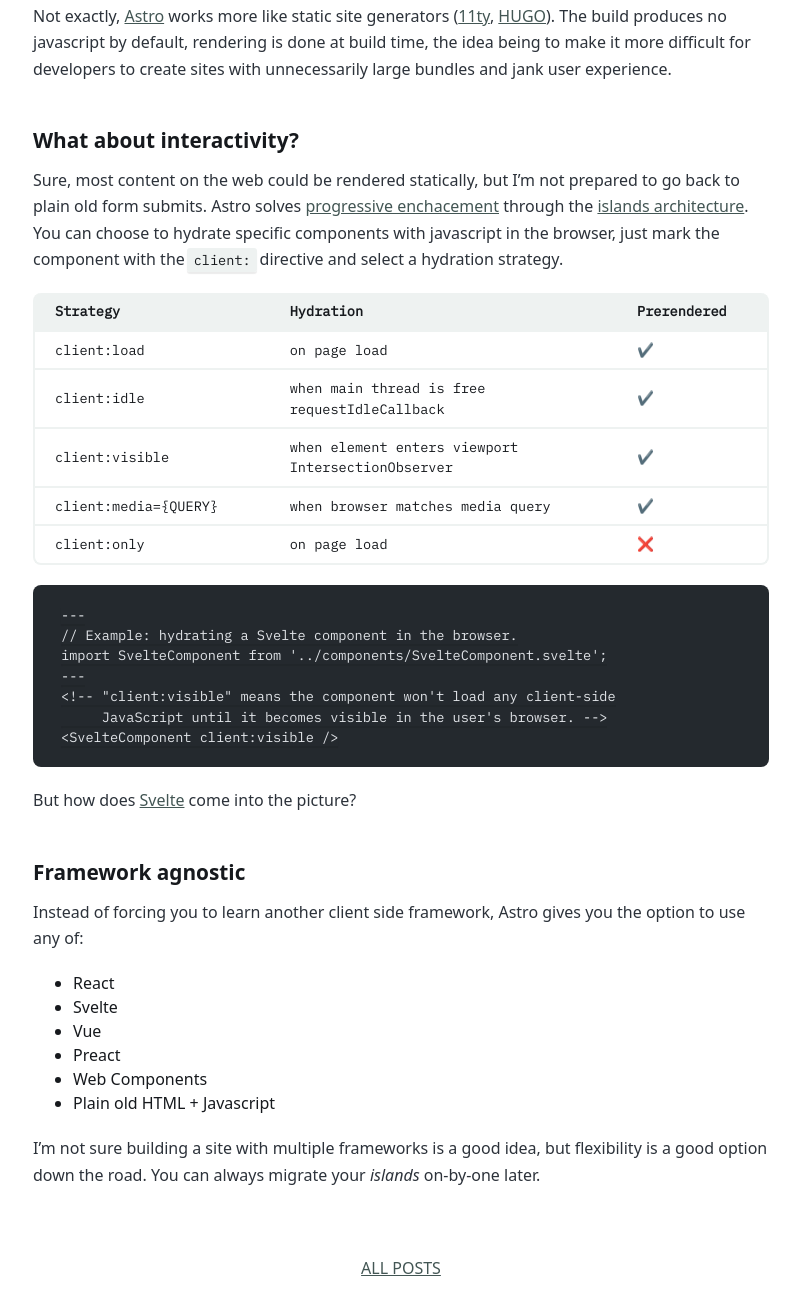
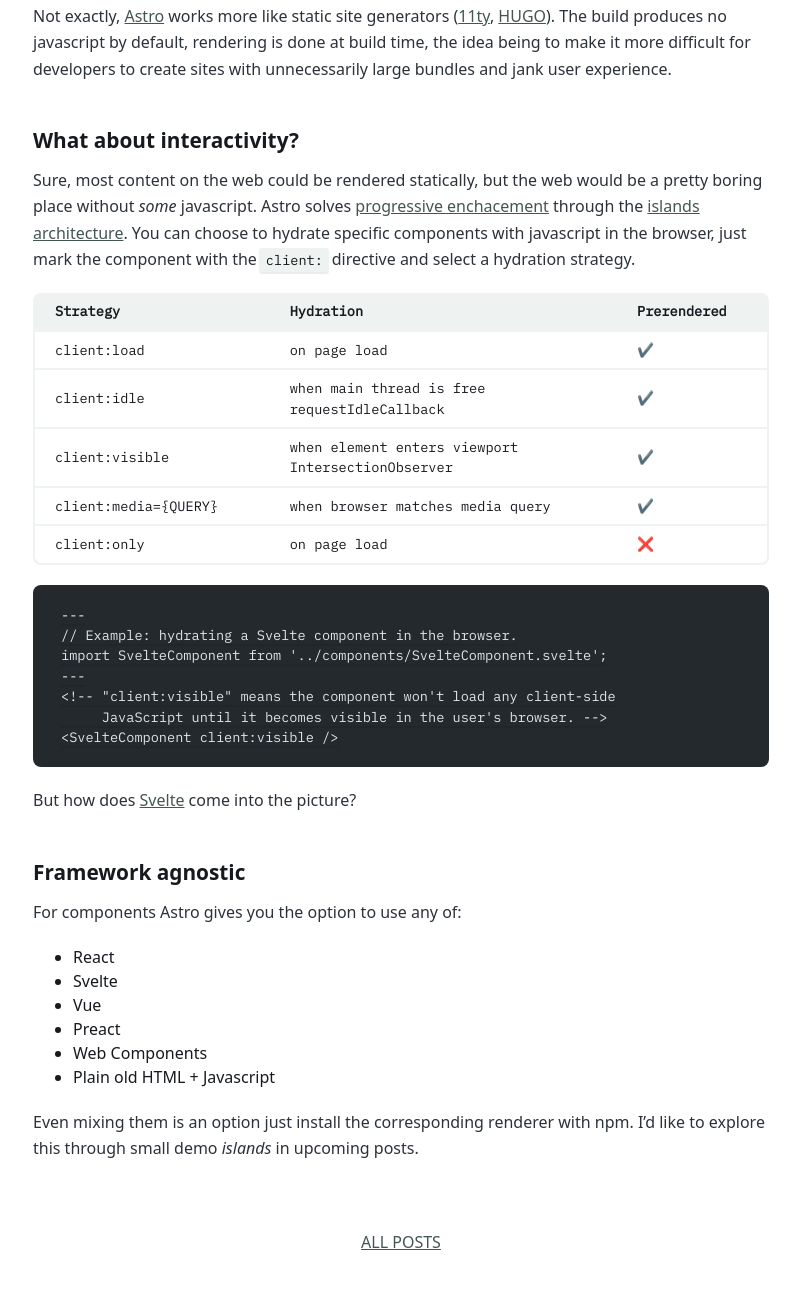
Before and after one commit to bencemol/refact.blog, an Astro site: page /posts/creating-a-dev-blog-with-astro in a window 1280 px wide. Shown: the part 728-2040 px from the top of the page, without its empty margins (239-1039 px from the left). After the commit the page ends 2018 px from the top, so only its background shows below. Built offline with nearby package versions, Linux system fonts and the light colour scheme; Astro itself is replaced by a stand-in of ours; code samples lack their colours.

Commit message:
Update from Forestry.io Bence Molnár updated src/pages/posts/creating-a-dev-blog-with-astro.md

```diff
--- a/src/pages/posts/creating-a-dev-blog-with-astro.md
+++ b/src/pages/posts/creating-a-dev-blog-with-astro.md
@@ -19,7 +19,7 @@
 
 ### What about interactivity?
 
-Sure, most content on the web could be rendered statically, but I'm not prepared to go back to plain old form submits. Astro solves [progressive enchacement](https://developer.mozilla.org/en-US/docs/Glossary/Progressive_Enhancement) through the [islands architecture](https://jasonformat.com/islands-architecture/). You can choose to hydrate specific components with javascript in the browser, just mark the component with the `client:` directive and select a hydration strategy.
+Sure, most content on the web could be rendered statically, but the web would be a pretty boring place without _some_ javascript. Astro solves [progressive enchacement](https://developer.mozilla.org/en-US/docs/Glossary/Progressive_Enhancement) through the [islands architecture](https://jasonformat.com/islands-architecture/). You can choose to hydrate specific components with javascript in the browser, just mark the component with the `client:` directive and select a hydration strategy.
 
 | Strategy | Hydration | Prerendered |
 | --- | --- | --- |
@@ -43,7 +43,7 @@
 
 ### Framework agnostic
 
-Instead of forcing you to learn another client side framework, Astro gives you the option to use
+For components Astro gives you the option to use
 any of:
 
 * React
@@ -53,4 +53,4 @@
 * Web Components
 * Plain old HTML + Javascript
 
-I'm not sure building a site with multiple frameworks is a good idea, but flexibility is a good option down the road. You can always migrate your _islands_ on-by-one later.
+Even mixing them is an option just install the corresponding renderer with npm. I'd like to explore this through small demo _islands_ in upcoming posts.
```
